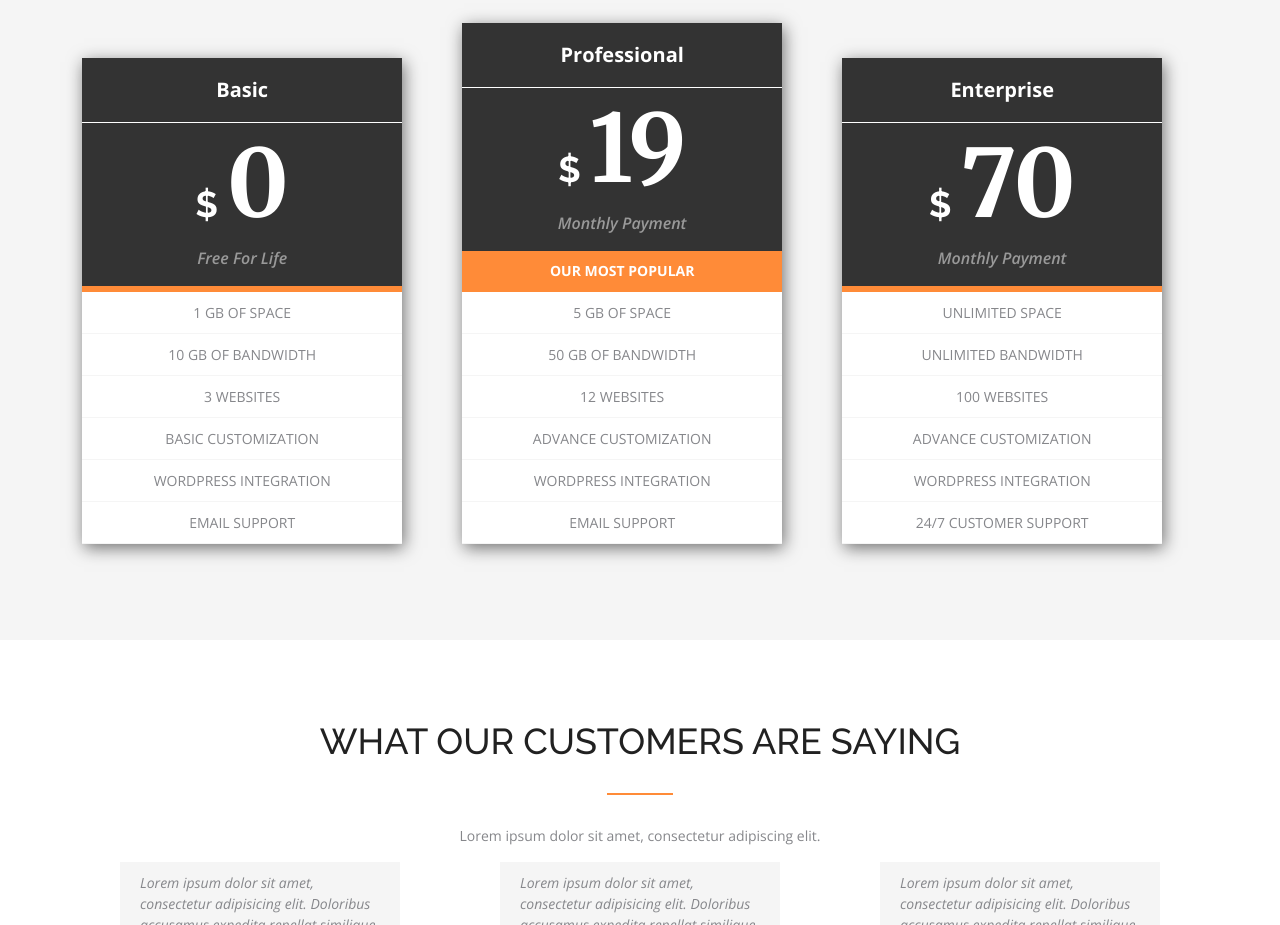
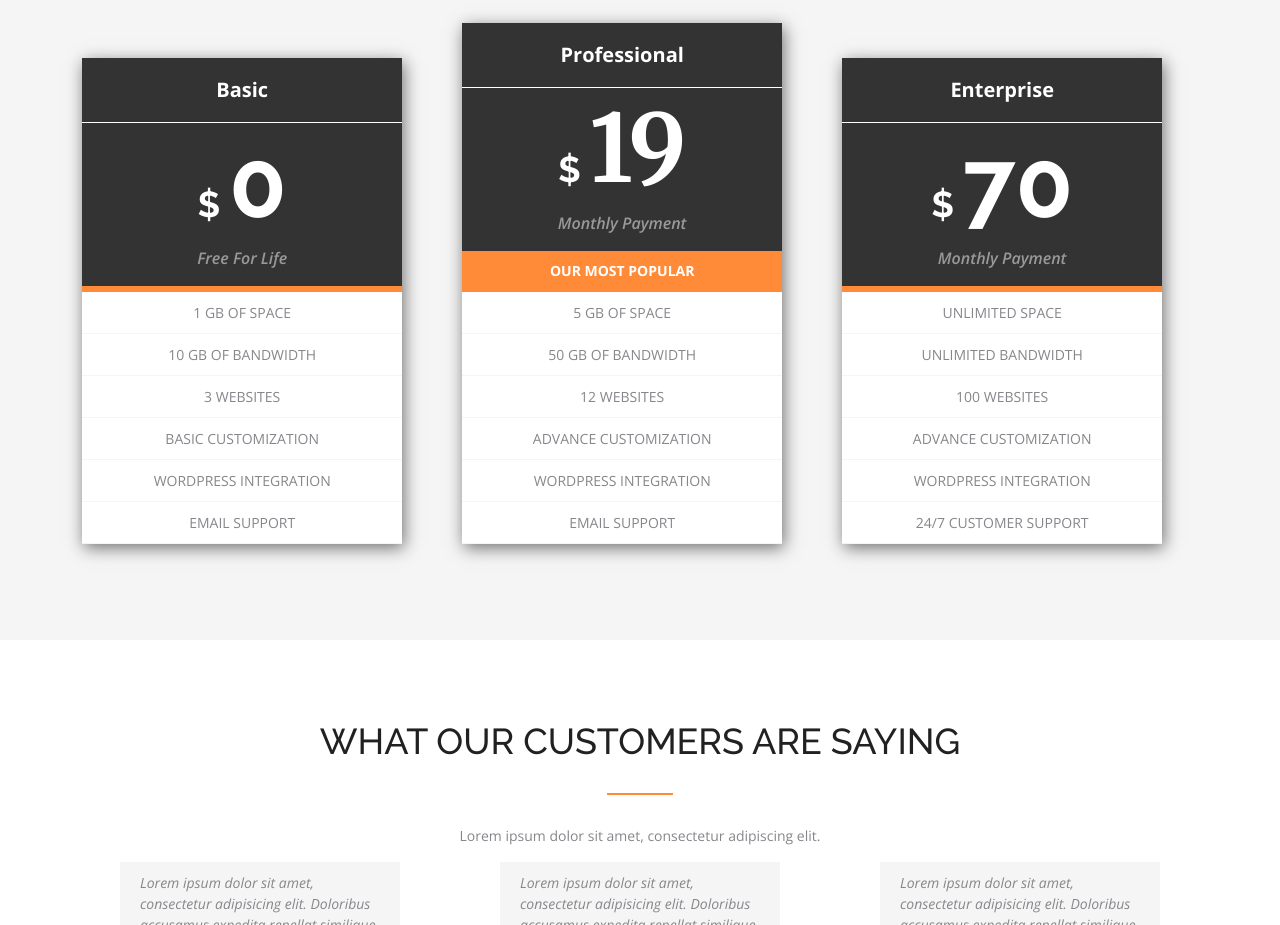
Before and after one commit to sapnilsuad/sapnilsuad-axit, a plain HTML site: page index.html in a window 1280 px wide. Shown: the part 3520-4445 px from the top of the page. Drawn offline with nearby package versions, Linux system fonts and the light colour scheme.

Commit message:
Add files via upload

```diff
--- a/css/style.css
+++ b/css/style.css
@@ -486,7 +486,8 @@
     border-bottom: 6px solid #ff8b38;
 }
 .price-1 .header .price span{
-    font-family: 'Merriweather', serif;
+    font-family: 'Raleway', sans-serif;
+
     font-size: 94px;
     font-weight: 700;
     color: #fff;
```
